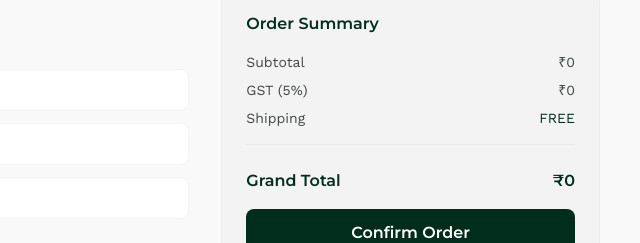
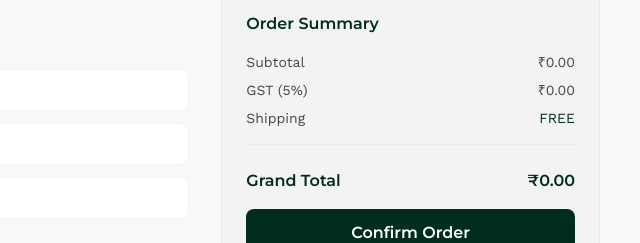
Before and after one commit to rice-export/rice-export.github.io, a plain HTML site: page checkout.html in a window 1280 px wide. Shown: the part 362-605 px from the top of the page, 640-1280 px from the left. Drawn offline with nearby package versions, Linux system fonts and the light colour scheme.

Commit message:
fix: hide cart badge immediately when last item is removed from cart

```diff
--- a/checkout.html
+++ b/checkout.html
@@ -266,6 +266,11 @@
     var cart = JSON.parse(localStorage.getItem('cart') || '[]');
     if (cart.length === 0) {
       container.innerHTML = '<p class="text-on-surface-variant text-sm py-6 text-center">Your cart is empty. <a href="catalog.html" class="text-primary underline">Browse products</a></p>';
+      var badge = document.getElementById('cart-count');
+      if (badge) badge.style.display = 'none';
+      document.getElementById('summary-subtotal').textContent = '₹0.00';
+      document.getElementById('summary-gst').textContent = '₹0.00';
+      document.getElementById('summary-total').textContent = '₹0.00';
       return;
     }
     container.innerHTML = cart.map(function(item, idx) {
```
